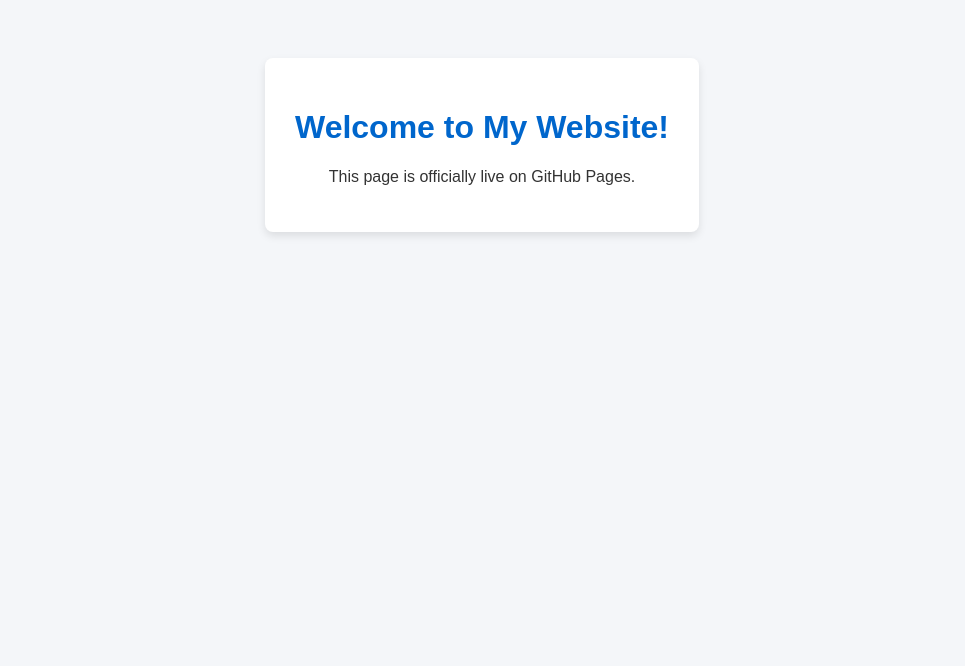
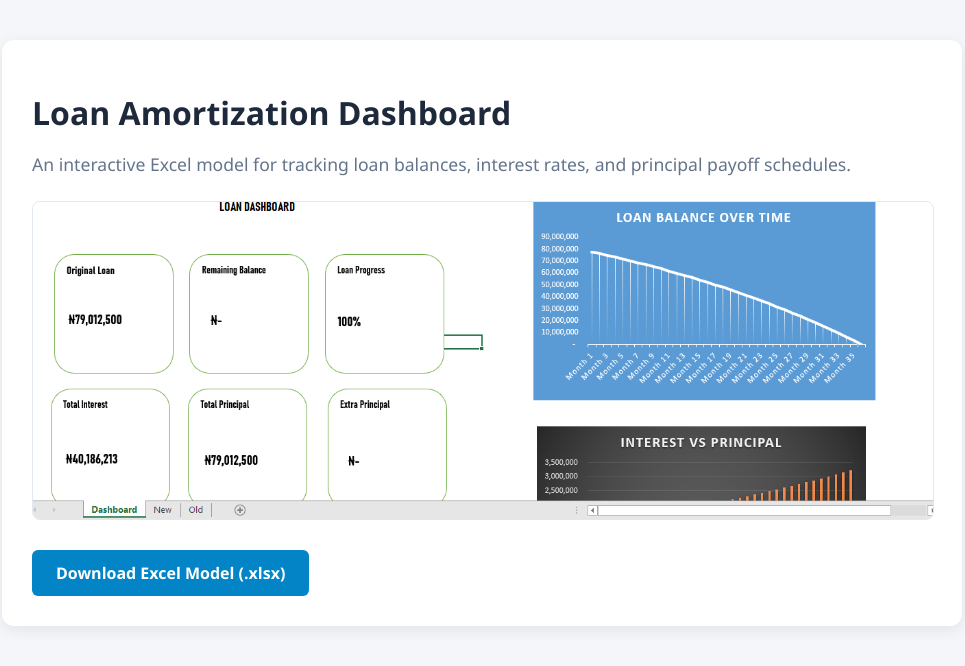
Before and after one commit to Azeez-13-oss/Azeez-13-oss.github.io, a plain HTML site: page index.html in a window 1280 px wide. Shown: the whole page, without its empty margins (158-1123 px from the left). Drawn offline with Linux system fonts and the light colour scheme.

Commit message:
Update index.html

```diff
--- a/index.html
+++ b/index.html
@@ -3,29 +3,25 @@
 <head>
     <meta charset="UTF-8">
     <meta name="viewport" content="width=device-width, initial-scale=1.0">
-    <title>Azeez | Personal Portfolio</title>
+    <title>Loan Amortization Dashboard | Portfolio</title>
     <style>
-        body {
-            font-family: Arial, sans-serif;
-            text-align: center;
-            padding: 50px;
-            background-color: #f4f6f9;
-            color: #333;
-        }
-        h1 { color: #0066cc; }
-        .card {
-            background: white;
-            padding: 30px;
-            border-radius: 8px;
-            display: inline-block;
-            box-shadow: 0 4px 8px rgba(0,0,0,0.1);
-        }
+        body { font-family: 'Segoe UI', Tahoma, Geneva, Verdana, sans-serif; background-color: #f4f6f9; color: #333; margin: 0; padding: 40px 20px; }
+        .container { max-width: 900px; margin: auto; background: #fff; padding: 30px; border-radius: 12px; box-shadow: 0 4px 15px rgba(0,0,0,0.08); }
+        h1 { color: #1e293b; margin-bottom: 8px; }
+        .subtitle { color: #64748b; font-size: 1.1em; margin-bottom: 25px; }
+        .dashboard-img { width: 100%; border-radius: 8px; border: 1px solid #e2e8f0; margin-bottom: 25px; }
+        .btn { display: inline-block; background-color: #0284c7; color: white; padding: 12px 24px; text-decoration: none; border-radius: 6px; font-weight: bold; }
+        .btn:hover { background-color: #0369a1; }
     </style>
 </head>
 <body>
-    <div class="card">
-        <h1>Welcome to My Website!</h1>
-        <p>This page is officially live on GitHub Pages.</p>
+    <div class="container">
+        <h1>Loan Amortization Dashboard</h1>
+        <p class="subtitle">An interactive Excel model for tracking loan balances, interest rates, and principal payoff schedules.</p>
+
+        <img src="Dashboard.png" alt="Loan Dashboard Preview" class="dashboard-img">
+
+        <a href="Amortization.xlsx" class="btn" download>Download Excel Model (.xlsx)</a>
     </div>
 </body>
 </html>
```
